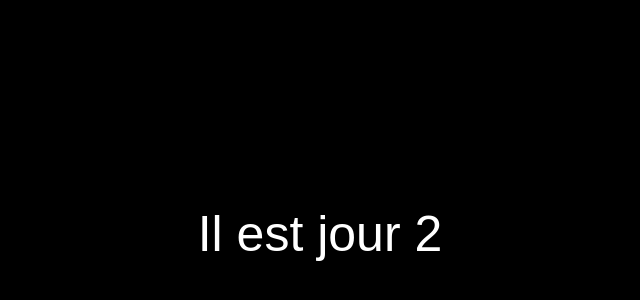
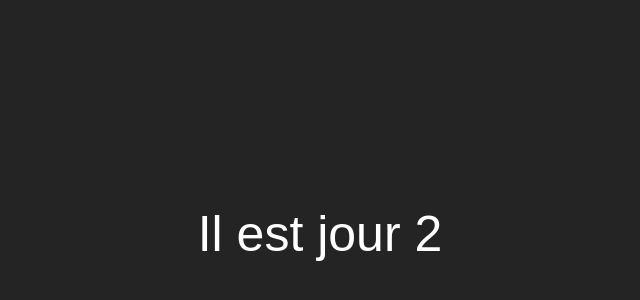
Before and after one commit to Jake-Mas/glhsday, a plain HTML site: page index.html in a window 1280 px wide. Shown: the part 174-474 px from the top of the page, without its empty margins (320-960 px from the left). Drawn offline with Linux system fonts and the light colour scheme.

Commit message:
change background color

```diff
--- a/styles.css
+++ b/styles.css
@@ -1,5 +1,5 @@
 body {
-    background-color: black;
+    background-color: rgb(36, 36, 36);
     color: white;
     font-family: Arial, Helvetica, sans-serif;
     font-size: 50px;
```
